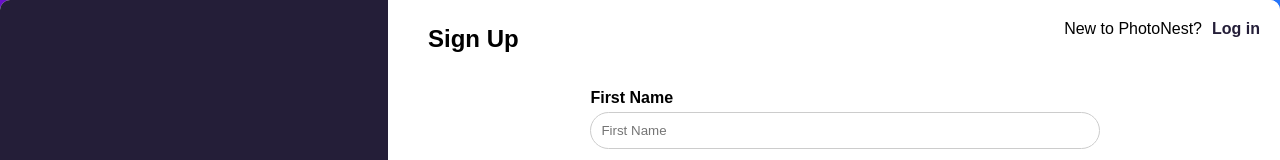
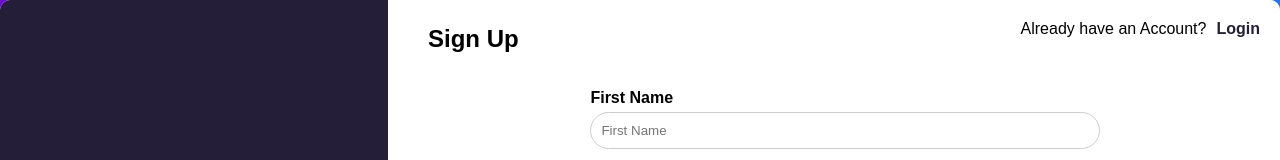
Before and after one commit to ShooqJanahi/PhotoNest, a website with bundled scripts: page signup.html in a window 1280 px wide. Shown: the top 160 px of the page. Built offline with nearby package versions, Linux system fonts and the light colour scheme.

Commit message:
add login button

```diff
--- a/signup.html
+++ b/signup.html
@@ -30,8 +30,8 @@
         </div>
         <div class="main-content">
             <div class="top-bar">
-                <span>New to PhotoNest?</span>
-                <a href="#" class="login-link">Log in</a>
+                <span>Already have an Account?</span>
+                <a href="./login.html" class="login-link">Login</a>
             </div>
             <form class="signup-form">
                 <h2>Sign Up</h2>
```
